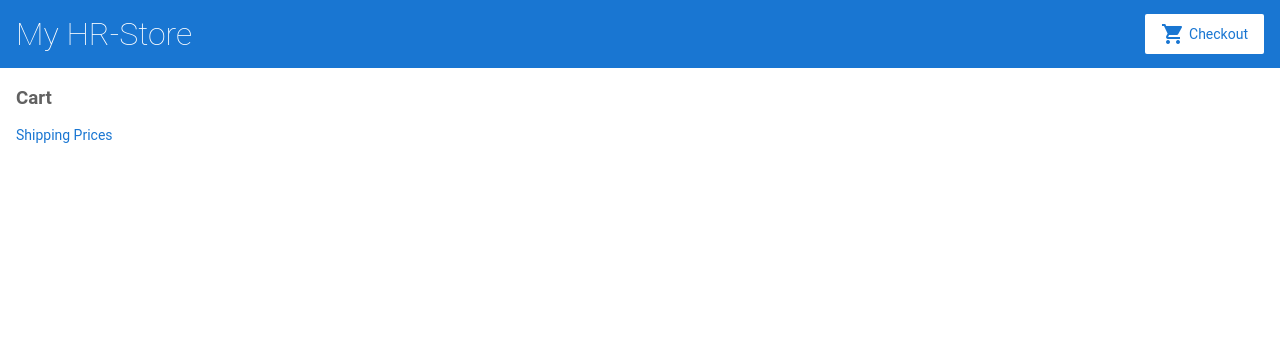
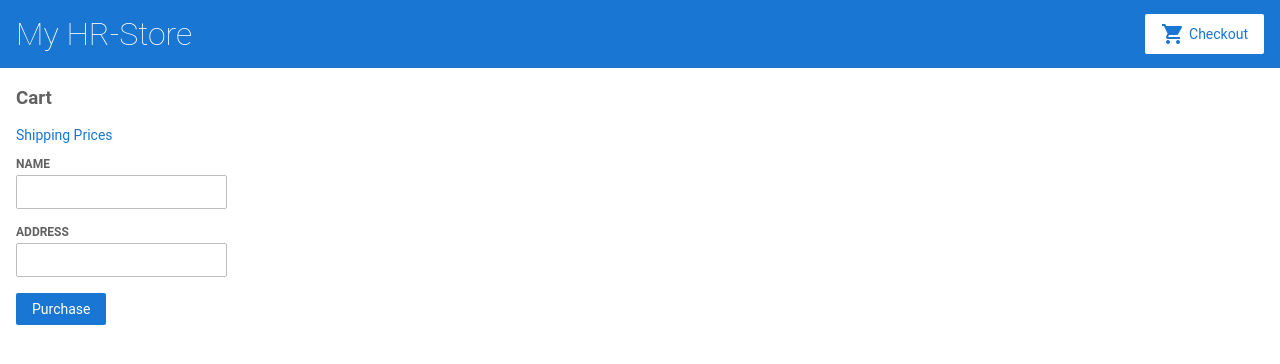
Before and after one commit to SteelBook/angular-vc6ki8, an Angular app: page /cart in a window 1280 px wide. Shown: the top 364 px of the page. Built offline with nearby package versions, Linux system fonts and the light colour scheme.

Commit message:
Using forms for user input

```diff
--- a/src/app/cart/cart.component.html
+++ b/src/app/cart/cart.component.html
@@ -7,3 +7,24 @@
   <span>{{ item.name }}</span>
   <span>{{ item.price | currency }}</span>
 </div>
+
+
+<form [formGroup]="checkoutForm"  (ngSubmit)="onSubmit()">
+
+  <div>
+    <label for="name">
+      Name
+    </label>
+    <input id="name" type="text" formControlName="name">
+  </div>
+
+  <div>
+    <label for="address">
+      Address
+    </label>
+    <input id="address" type="text" formControlName="address">
+  </div>
+
+  <button class="button" type="submit">Purchase</button>
+
+</form>
--- a/src/app/cart/cart.component.ts
+++ b/src/app/cart/cart.component.ts
@@ -1,5 +1,6 @@
 import { Component } from '@angular/core';
 import { CartService } from '../cart.service';
+import { FormBuilder } from '@angular/forms';
 
 @Component({
   selector: 'app-cart',
@@ -8,11 +9,22 @@
 })
 export class CartComponent {
   items = this.cartService.getItems();
+  checkoutForm = this.formBuilder.group({
+    name: '',
+    address: ''
+  });
 
   constructor(
-    private cartService : CartService
+    private cartService : CartService,
+    private formBuilder: FormBuilder,
   ) { }
 
 
+  onSubmit(): void {
+    // Process checkout data here
+    this.items = this.cartService.clearCart();
+    console.warn('Your order has been submitted', this.checkoutForm.value);
+    this.checkoutForm.reset();
+  }
 
 }
```
